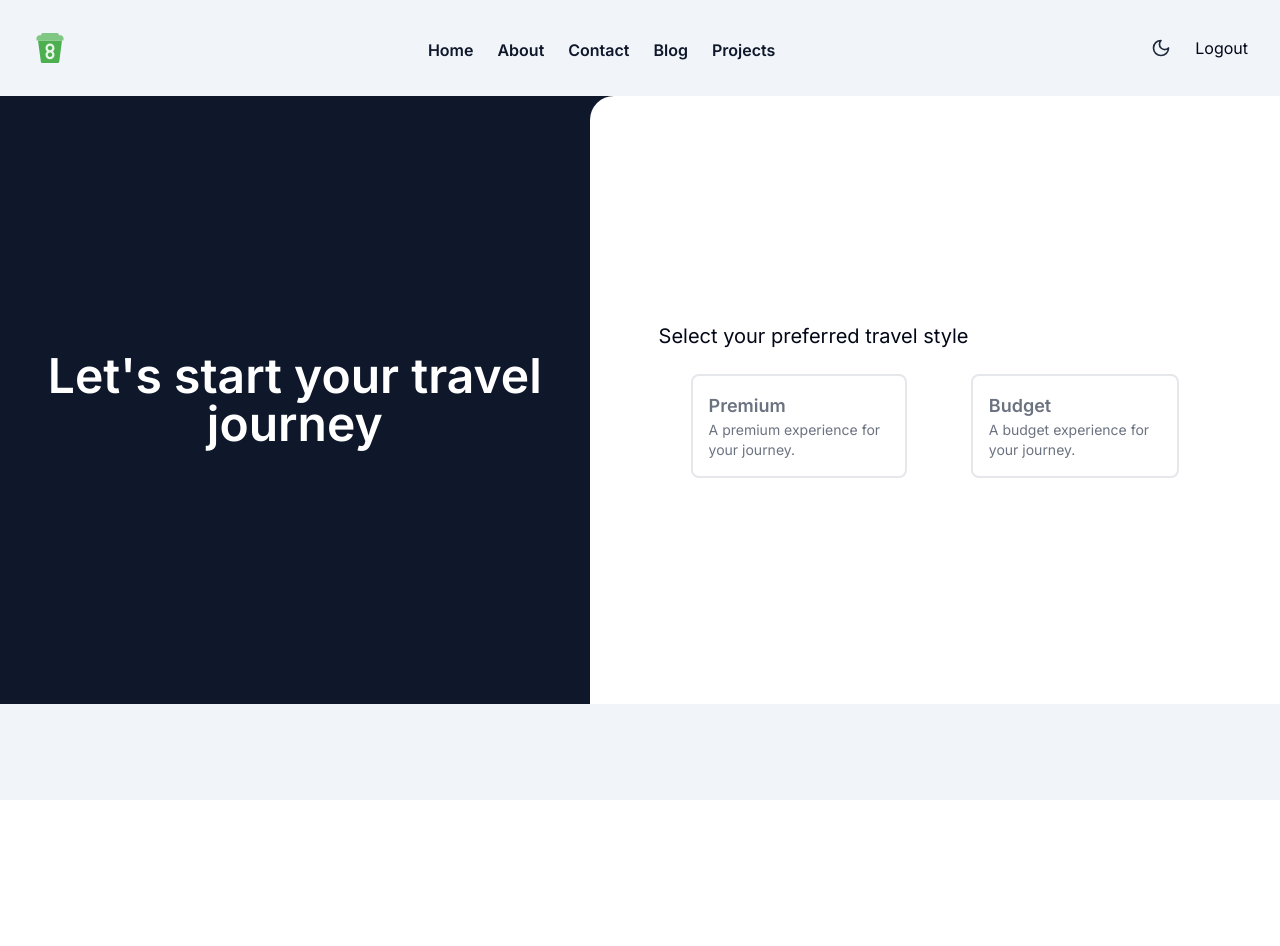
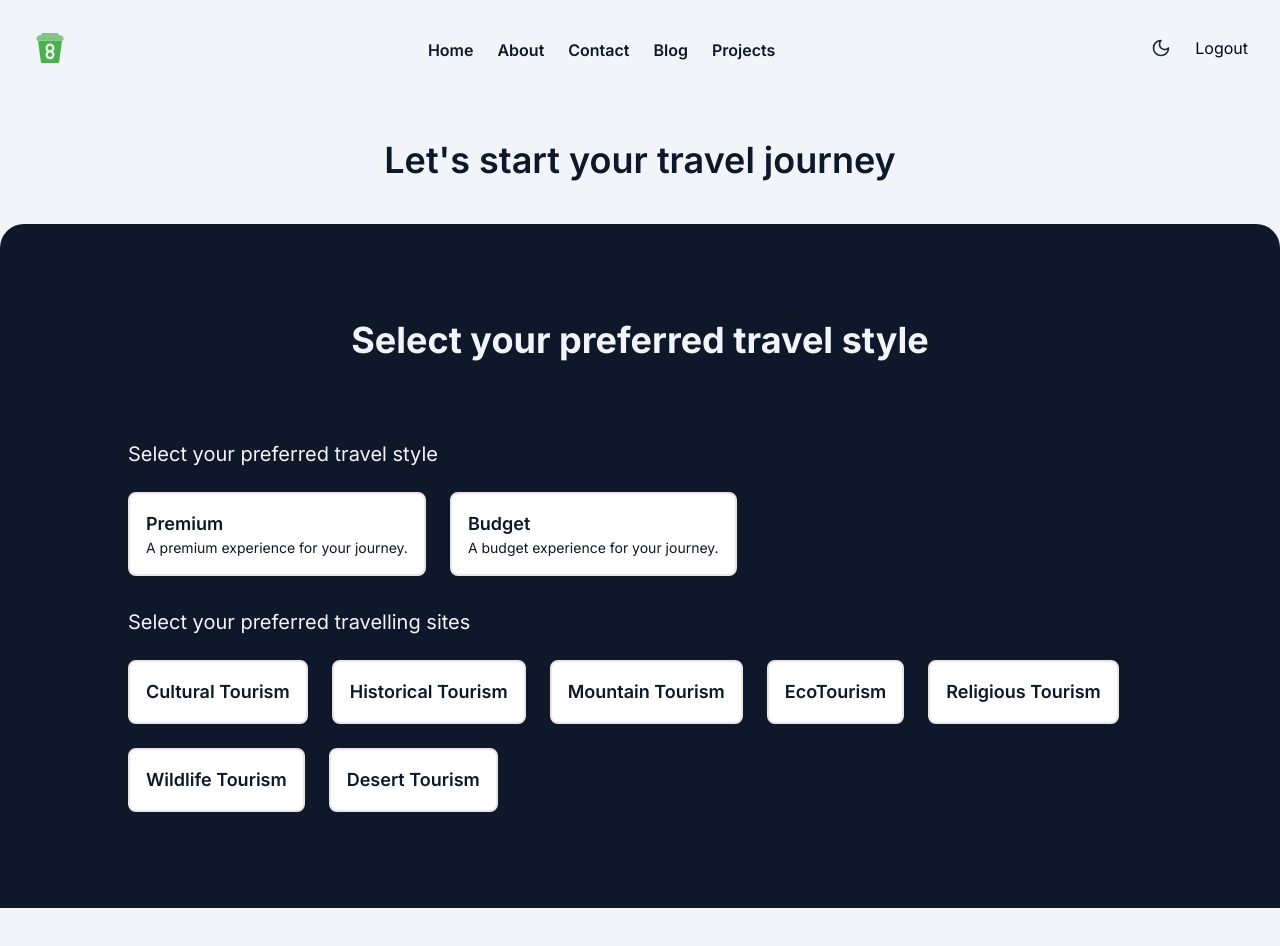
Before and after one commit to Shameekh-Naveed/prodigal-sons, a Next.js app: page /en/preferences in a window 1280 px wide. Shown: the top 946 px of the page. Before the commit the page ends 800 px from the top, so only its background shows below. Built offline with nearby package versions, Linux system fonts and the light colour scheme.

Commit message:
feat: preferences complete

```diff
--- a/app/[lang]/preferences/page.tsx
+++ b/app/[lang]/preferences/page.tsx
@@ -1,30 +1,60 @@
+"use client"
+import { useState, useEffect } from "react"
+
 const Preferences = () => {
+	const [travelStyle, setTravelStyle] = useState([] as string[])
+	const [travelSites, setTravelSites] = useState([] as string[])
+
+	const handleTravelStyle = (e: any) => {
+		setTravelStyle([...travelStyle, e.target.value])
+		console.log(travelStyle)
+	}
+
+	const handleTravelSites = (e: any) => {
+		setTravelSites([...travelSites, e.target.value])
+		console.log(travelSites)
+	}
+
+	useEffect(() => {
+		console.log(travelStyle)
+	}, [travelStyle])
+
+	useEffect(() => {
+		console.log(travelSites)
+	}, [travelSites])
+
 	return (
-		<main className="flex min-h-[calc(100vh-192px)] justify-end bg-primary">
-			<div className="my-auto text-center px-8">
-				<h1 className="text-white text-5xl font-semibold">
+		<main className="flex min-h-[calc(100vh-192px)] justify-end bg-secondary flex-col 2xl:flex-row">
+			<div className="my-auto text-center px-8 min-h-32 justify-center items-center flex">
+				<h1 className="text-primary text-4xl 2xl:text-5xl font-semibold ">
 					Let's start your travel journey
 				</h1>
 			</div>
-			<div className="lg:w-[70%] bg-white rounded-tl-3xl flex flex-col justify-center items-center">
-				<div className="flex flex-col w-[80%]">
-					<h1 className="text-xl mb-6">
+			<div className="w-full bg-primary rounded-t-3xl 2xl:rounded-tr-none  2xl:rounded-tl-3xl 2xl:rounded-bl-xl flex flex-col justify-center items-center 2xl:w-[70%] py-24">
+				<h1 className="text-4xl font-bold mb-6 text-secondary">
 					Select your preferred travel style
 				</h1>
-					<ul className="flex justify-center">
-						<li className="mx-8">
+				<div className="flex flex-col w-[80%] my-8">
+					<h1 className="text-xl my-6 text-secondary">
+						Select your preferred travel style
+					</h1>
+					<ul className="flex flex-wrap gap-6 justify-start 2xl:justify-center">
+						<li className="">
 							<input
 								type="checkbox"
-								id="react-option"
-								value=""
+								id="premium"
+								name="travelStyle"
+								value="premium"
 								className="hidden peer"
-								// required=""
+								onChange={e => {
+									handleTravelStyle(e)
+								}}
 							/>
 							<label
-								htmlFor="react-option"
-								className="inline-flex items-center justify-between w-full p-4 text-gray-500 bg-white border-2 border-gray-200 rounded-lg cursor-pointer dark:hover:text-gray-300 dark:border-gray-700 peer-checked:border-blue-600 hover:text-gray-600 dark:peer-checked:text-gray-300 peer-checked:text-gray-600 hover:bg-gray-50 dark:text-gray-400 dark:bg-gray-800 dark:hover:bg-gray-700"
+								htmlFor="premium"
+								className="inline-flex items-center justify-between w-full p-4 text-primary bg-white border-2 border-gray-200 rounded-lg cursor-pointer dark:hover:text-gray-300 dark:border-gray-700 peer-checked:border-blue-600 dark:peer-checked:text-blue-500 peer-checked:text-blue-500 hover:bg-gray-50  dark:bg-gray-800 dark:hover:bg-gray-700 hover:text-blue-500"
 							>
-								<div className="block">
+								<div className="block ">
 									<div className="w-full text-lg font-semibold">
 										Premium
 									</div>
@@ -34,16 +64,20 @@ const Preferences = () => {
 								</div>
 							</label>
 						</li>
-						<li className="mx-8">
+						<li className="">
 							<input
 								type="checkbox"
-								id="flowbite-option"
-								value=""
+								id="budget"
+								value="budget"
+								name="travelStyle"
 								className="hidden peer"
+								onChange={e => {
+									handleTravelStyle(e)
+								}}
 							/>
 							<label
-								htmlFor="flowbite-option"
-								className="inline-flex items-center justify-between w-full p-4 text-gray-500 bg-white border-2 border-gray-200 rounded-lg cursor-pointer dark:hover:text-gray-300 dark:border-gray-700 peer-checked:border-blue-600 hover:text-gray-600 dark:peer-checked:text-gray-300 peer-checked:text-gray-600 hover:bg-gray-50 dark:text-gray-400 dark:bg-gray-800 dark:hover:bg-gray-700"
+								htmlFor="budget"
+								className="inline-flex items-center justify-between w-full p-4 text-primary bg-white border-2 border-gray-200 rounded-lg cursor-pointer dark:hover:text-gray-300 dark:border-gray-700 peer-checked:border-blue-600 dark:peer-checked:text-blue-500 peer-checked:text-blue-500 hover:bg-gray-50  dark:bg-gray-800 dark:hover:bg-gray-700 hover:text-blue-500"
 							>
 								<div className="block">
 									<div className="w-full text-lg font-semibold">
@@ -57,29 +91,168 @@ const Preferences = () => {
 						</li>
 					</ul>
 				</div>
-				{/* <li>
+				<div className="flex flex-col w-[80%]">
+					<h1 className="text-xl mb-6 text-secondary">
+						Select your preferred travelling sites
+					</h1>
+					<ul className="flex w-full gap-6 flex-wrap justify-start 2xl:justify-center">
+						<li className="">
 							<input
 								type="checkbox"
-							id="angular-option"
+								id="cultural"
 								value=""
+								name="travelSites"
 								className="hidden peer"
+								onChange={e => {
+									handleTravelSites(e)
+								}}
 							/>
 							<label
-							htmlFor="angular-option"
-							className="inline-flex items-center justify-between w-full p-5 text-gray-500 bg-white border-2 border-gray-200 rounded-lg cursor-pointer dark:hover:text-gray-300 dark:border-gray-700 peer-checked:border-blue-600 hover:text-gray-600 dark:peer-checked:text-gray-300 peer-checked:text-gray-600 hover:bg-gray-50 dark:text-gray-400 dark:bg-gray-800 dark:hover:bg-gray-700"
+								htmlFor="cultural"
+								className="inline-flex items-center justify-between w-full p-4 text-primary bg-white border-2 border-gray-200 rounded-lg cursor-pointer dark:hover:text-gray-300 dark:border-gray-700 peer-checked:border-blue-600 dark:peer-checked:text-blue-500 peer-checked:text-blue-500 hover:bg-gray-50  dark:bg-gray-800 dark:hover:bg-gray-700 hover:text-blue-500 "
 							>
 								<div className="block">
 									<div className="w-full text-lg font-semibold">
-									Angular
-								</div>
-								<div className="w-full text-sm">
-									A TypeScript-based web application
-									framework.
+										Cultural Tourism
 									</div>
 								</div>
 							</label>
 						</li>
-				</ul> */}
+						<li className="">
+							<input
+								type="checkbox"
+								id="historical"
+								value=""
+								name="travelSites"
+								onChange={e => {
+									handleTravelSites(e)
+								}}
+								className="hidden peer"
+							/>
+							<label
+								htmlFor="historical"
+								className="inline-flex items-center justify-between w-full p-4 text-primary bg-white border-2 border-gray-200 rounded-lg cursor-pointer dark:hover:text-gray-300 dark:border-gray-700 peer-checked:border-blue-600 dark:peer-checked:text-blue-500 peer-checked:text-blue-500 hover:bg-gray-50  dark:bg-gray-800 dark:hover:bg-gray-700 hover:text-blue-500"
+							>
+								<div className="block">
+									<div className="w-full text-lg font-semibold">
+										Historical Tourism
+									</div>
+								</div>
+							</label>
+						</li>
+
+						<li className="">
+							<input
+								type="checkbox"
+								id="mountain"
+								value=""
+								className="hidden peer"
+								name="travelSites"
+								onChange={e => {
+									handleTravelSites(e)
+								}}
+							/>
+							<label
+								htmlFor="mountain"
+								className="inline-flex items-center justify-between w-full p-4 text-primary bg-white border-2 border-gray-200 rounded-lg cursor-pointer dark:hover:text-gray-300 dark:border-gray-700 peer-checked:border-blue-600 dark:peer-checked:text-blue-500 peer-checked:text-blue-500 hover:bg-gray-50  dark:bg-gray-800 dark:hover:bg-gray-700 hover:text-blue-500"
+							>
+								<div className="block">
+									<div className="w-full text-lg font-semibold">
+										Mountain Tourism
+									</div>
+								</div>
+							</label>
+						</li>
+						<li className="">
+							<input
+								type="checkbox"
+								id="ecotourism"
+								value=""
+								className="hidden peer"
+								name="travelSites"
+								onChange={e => {
+									handleTravelSites(e)
+								}}
+							/>
+							<label
+								htmlFor="ecotourism"
+								className="inline-flex items-center justify-between w-full p-4 text-primary bg-white border-2 border-gray-200 rounded-lg cursor-pointer dark:hover:text-gray-300 dark:border-gray-700 peer-checked:border-blue-600 dark:peer-checked:text-blue-500 peer-checked:text-blue-500 hover:bg-gray-50  dark:bg-gray-800 dark:hover:bg-gray-700 hover:text-blue-500"
+							>
+								<div className="block">
+									<div className="w-full text-lg font-semibold">
+										EcoTourism
+									</div>
+								</div>
+							</label>
+						</li>
+						<li className="">
+							<input
+								type="checkbox"
+								id="religious"
+								value=""
+								className="hidden peer"
+								name="travelSites"
+								onChange={e => {
+									handleTravelSites(e)
+								}}
+							/>
+							<label
+								htmlFor="religious"
+								className="inline-flex items-center justify-between w-full p-4 text-primary bg-white border-2 border-gray-200 rounded-lg cursor-pointer dark:hover:text-gray-300 dark:border-gray-700 peer-checked:border-blue-600 dark:peer-checked:text-blue-500 peer-checked:text-blue-500 hover:bg-gray-50  dark:bg-gray-800 dark:hover:bg-gray-700 hover:text-blue-500"
+							>
+								<div className="block">
+									<div className="w-full text-lg font-semibold">
+										Religious Tourism
+									</div>
+								</div>
+							</label>
+						</li>
+						<li className="">
+							<input
+								type="checkbox"
+								id="wildlife"
+								value=""
+								className="hidden peer"
+								name="travelSites"
+								onChange={e => {
+									handleTravelSites(e)
+								}}
+							/>
+							<label
+								htmlFor="wildlife"
+								className="inline-flex items-center justify-between w-full p-4 text-primary bg-white border-2 border-gray-200 rounded-lg cursor-pointer dark:hover:text-gray-300 dark:border-gray-700 peer-checked:border-blue-600 dark:peer-checked:text-blue-500 peer-checked:text-blue-500 hover:bg-gray-50  dark:bg-gray-800 dark:hover:bg-gray-700 hover:text-blue-500"
+							>
+								<div className="block">
+									<div className="w-full text-lg font-semibold">
+										Wildlife Tourism
+									</div>
+								</div>
+							</label>
+						</li>
+						<li className="">
+							<input
+								type="checkbox"
+								id="desert"
+								value=""
+								className="hidden peer"
+								name="travelSites"
+								onChange={e => {
+									handleTravelSites(e)
+								}}
+							/>
+							<label
+								htmlFor="desert"
+								className="inline-flex items-center justify-between w-full p-4 text-primary bg-white border-2 border-gray-200 rounded-lg cursor-pointer dark:hover:text-gray-300 dark:border-gray-700 peer-checked:border-blue-600 dark:peer-checked:text-blue-500 peer-checked:text-blue-500 hover:bg-gray-50  dark:bg-gray-800 dark:hover:bg-gray-700 hover:text-blue-500"
+							>
+								<div className="block">
+									<div className="w-full text-lg font-semibold">
+										Desert Tourism
+									</div>
+								</div>
+							</label>
+						</li>
+					</ul>
+				</div>
 			</div>
 		</main>
 	)
```
Lines whose indentation alone changed are shown as unchanged.
